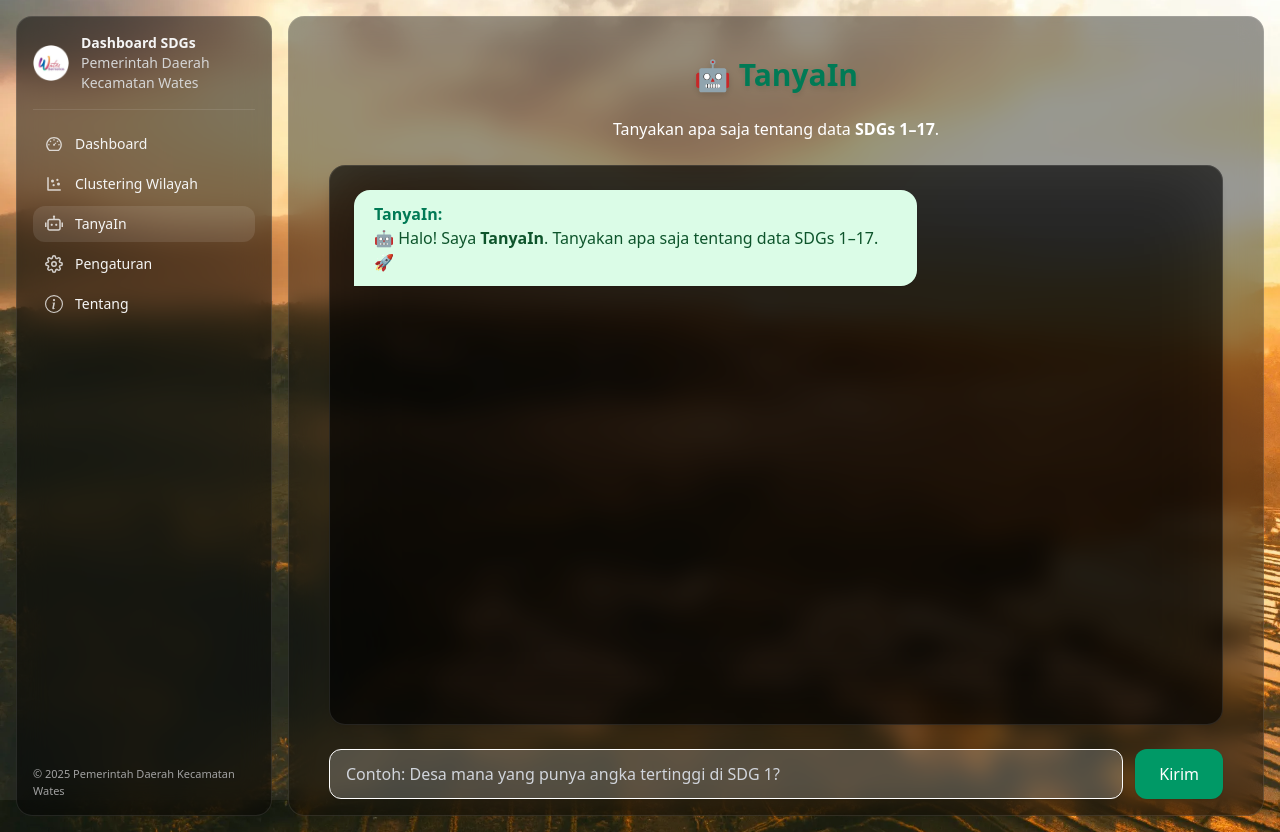
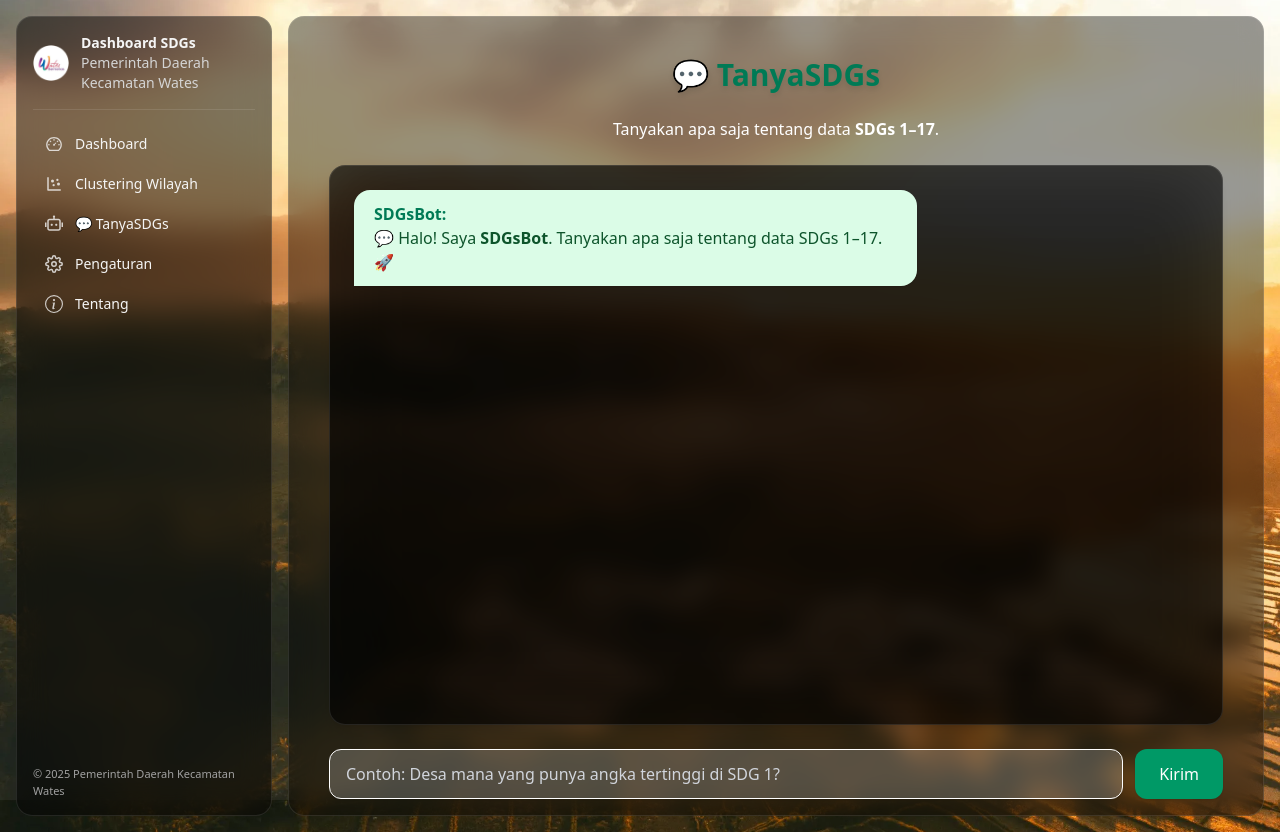
Before and after one commit to Vanaprastha/versi5, a Next.js app in the folder frontend/: page /tanyain in a window 1280 px wide. Built offline with nearby package versions, Linux system fonts and the light colour scheme.

Commit message:
first commit

```diff
--- a/frontend/src/app/tanyain/page.tsx
+++ b/frontend/src/app/tanyain/page.tsx
@@ -5,13 +5,13 @@ import ReactMarkdown from "react-markdown";
 
 type Msg = { role: "user" | "assistant"; text: string };
 
-export default function TanyaInPage() {
+export default function TanyaSDGsPage() {
   const [q, setQ] = useState("");
   const [loading, setLoading] = useState(false);
   const [logs, setLogs] = useState<Msg[]>([
     {
       role: "assistant",
-      text: "🤖 Halo! Saya **TanyaIn**. Tanyakan apa saja tentang data SDGs 1–17. 🚀",
+      text: "💬 Halo! Saya **SDGsBot**. Tanyakan apa saja tentang data SDGs 1–17. 🚀",
     },
   ]);
 
@@ -54,7 +54,7 @@ export default function TanyaInPage() {
   return (
     <div className="p-6 max-w-5xl mx-auto space-y-6 text-white">
       <h1 className="text-3xl font-bold text-center text-emerald-700 drop-shadow-md">
-        🤖 TanyaIn
+        💬 TanyaSDGs
       </h1>
       <p className="text-center">
         Tanyakan apa saja tentang data{" "}
@@ -87,7 +87,7 @@ export default function TanyaInPage() {
                     m.role === "user" ? "text-blue-100" : "text-emerald-700"
                   }
                 >
-                  {m.role === "user" ? "Kamu" : "TanyaIn"}:
+                  {m.role === "user" ? "Kamu" : "SDGsBot"}:
                 </b>{" "}
                 {/* @ts-expect-error react-markdown typing issue */}
                 <ReactMarkdown>{m.text}</ReactMarkdown>
@@ -98,7 +98,7 @@ export default function TanyaInPage() {
 
         {loading && (
           <div className="italic animate-pulse text-emerald-300">
-            TanyaIn sedang mengetik…
+            SDGsBot sedang mengetik…
           </div>
         )}
         <div ref={bottomRef} />
--- a/frontend/src/components/MobileNav.tsx
+++ b/frontend/src/components/MobileNav.tsx
@@ -5,10 +5,11 @@ import { usePathname } from "next/navigation";
 const items = [
   { href: "/",           label: "Dashboard" },
   { href: "/clustering", label: "Clustering Wilayah" },
-  { href: "/tanyain",    label: "TanyaIn" },
+  { href: "/tanyasdg",   label: "💬 TanyaSDGs" },
   { href: "/pengaturan", label: "Pengaturan" },
   { href: "/tentang",    label: "Tentang" },
 ] as const;
+
 
 export default function MobileNav() {
   const pathname = usePathname();
--- a/frontend/src/components/Sidebar.tsx
+++ b/frontend/src/components/Sidebar.tsx
@@ -20,10 +20,11 @@ type NavItem = {
 const items = [
   { href: "/" as Route,           label: "Dashboard",         icon: <AiOutlineDashboard /> },
   { href: "/clustering" as Route, label: "Clustering Wilayah",icon: <BiScatterChart /> },
-  { href: "/tanyain" as Route,    label: "TanyaIn",           icon: <RiRobot2Line /> },
+  { href: "/tanyasdg" as Route,   label: "💬 TanyaSDGs",      icon: <RiRobot2Line /> },
   { href: "/pengaturan" as Route, label: "Pengaturan",        icon: <FiSettings /> },
   { href: "/tentang" as Route,    label: "Tentang",           icon: <BsInfoCircle /> },
 ] as const satisfies readonly NavItem[];
+
 
 export default function Sidebar() {
   const pathname = usePathname();
```
